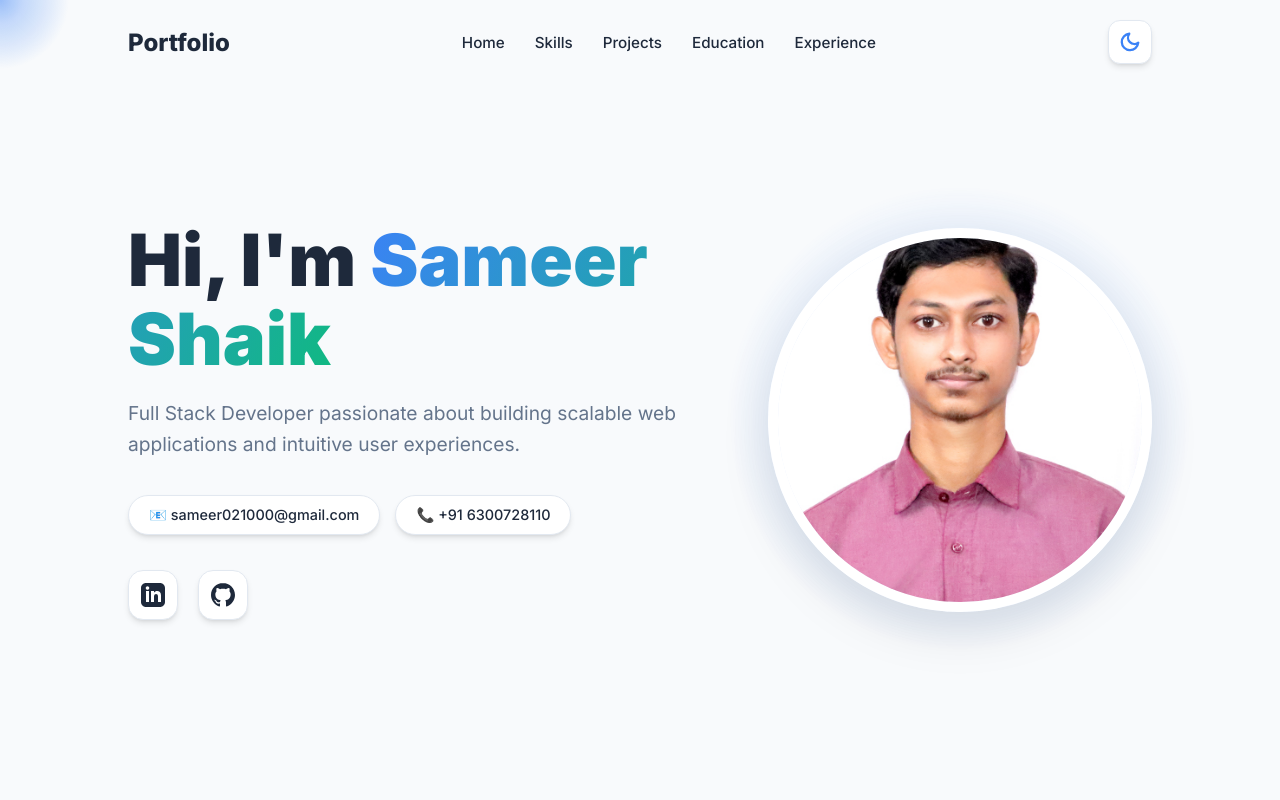
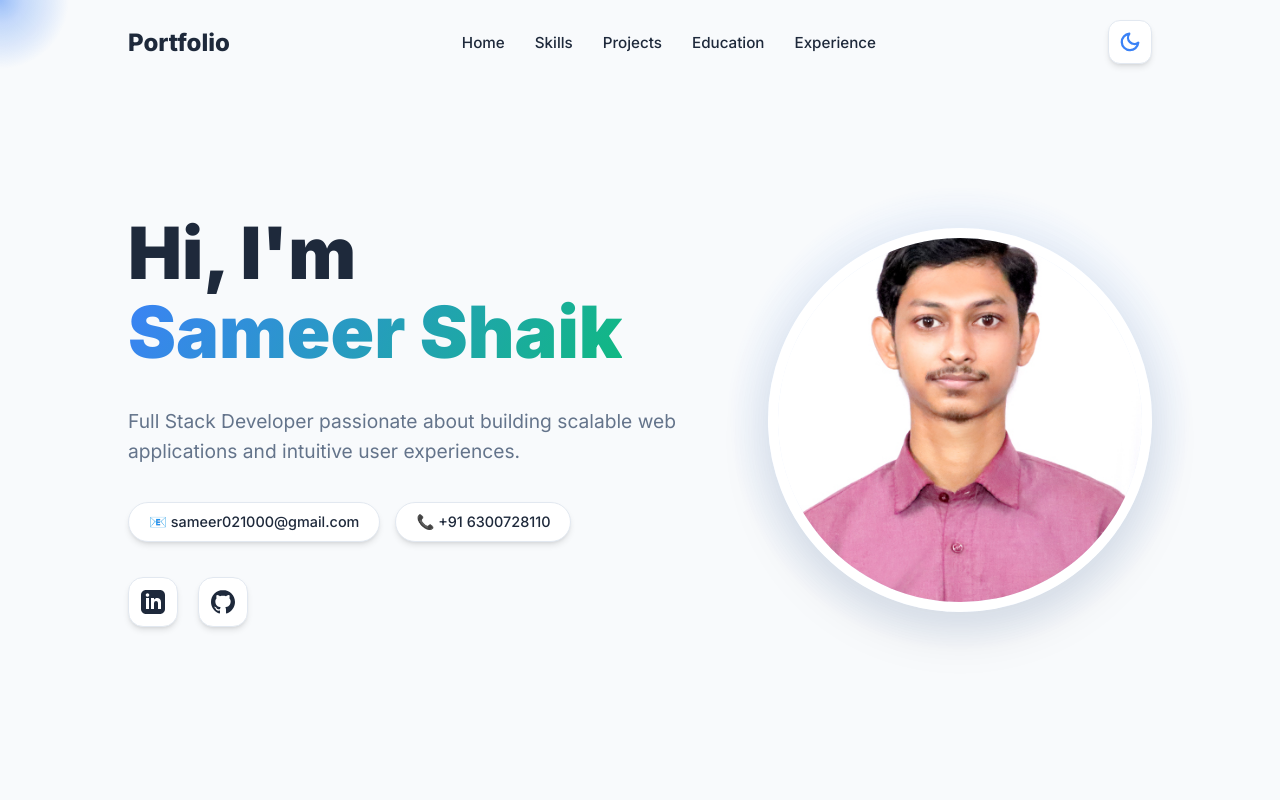
Before and after one commit to sameer021000/Portfolio, a React (Create React App) app in the folder frontend/: page / in a window 1280 px wide. Shown: the top 800 px of the page. Built offline with nearby package versions, Linux system fonts and the light colour scheme.

Commit message:
Welcome text in two different lines

```diff
--- a/frontend/src/CSS/Hero.css
+++ b/frontend/src/CSS/Hero.css
@@ -27,7 +27,14 @@
     line-height: 1.1;
     margin-bottom: 20px;
     word-break: break-word;
-    min-height: 1.2em;
+    min-height: 2.4em;
+    /* Increased to accommodate two lines */
+}
+
+.hero-greeting,
+.hero-name {
+    display: block;
+    margin: 0;
 }
 
 .typing-cursor {
--- a/frontend/src/Sections/Hero.jsx
+++ b/frontend/src/Sections/Hero.jsx
@@ -19,7 +19,7 @@ const Hero = ({ pageLoaded }) => {
         return () => clearInterval(flipInterval)
     }, [])
 
-    // Typing Effect (Delayed until page load)
+    // Typing Effect
     useEffect(() => {
         if (!pageLoaded) return
 
@@ -52,9 +52,14 @@ const Hero = ({ pageLoaded }) => {
             <div className="hero-content">
                 <div className={`hero-text ${pageLoaded ? "page-enter-hero" : "page-enter-init"}`}>
                     <h1 className="hero-title" id="full-name">
-                        {displayText.part1}
-                        <span className="highlight">{displayText.part2}</span>
-                        {!isTypingComplete && <span className="typing-cursor">|</span>}
+                        <div className="hero-greeting">
+                            {displayText.part1}
+                            {!isTypingComplete && displayText.part2 === "" && <span className="typing-cursor">|</span>}
+                        </div>
+                        <div className="hero-name">
+                            <span className="highlight">{displayText.part2}</span>
+                            {!isTypingComplete && displayText.part2 !== "" && <span className="typing-cursor">|</span>}
+                        </div>
                     </h1>
                     <p className="hero-subtitle animate-up delay-1">
                         Full Stack Developer passionate about building scalable web applications and intuitive user experiences.
```
